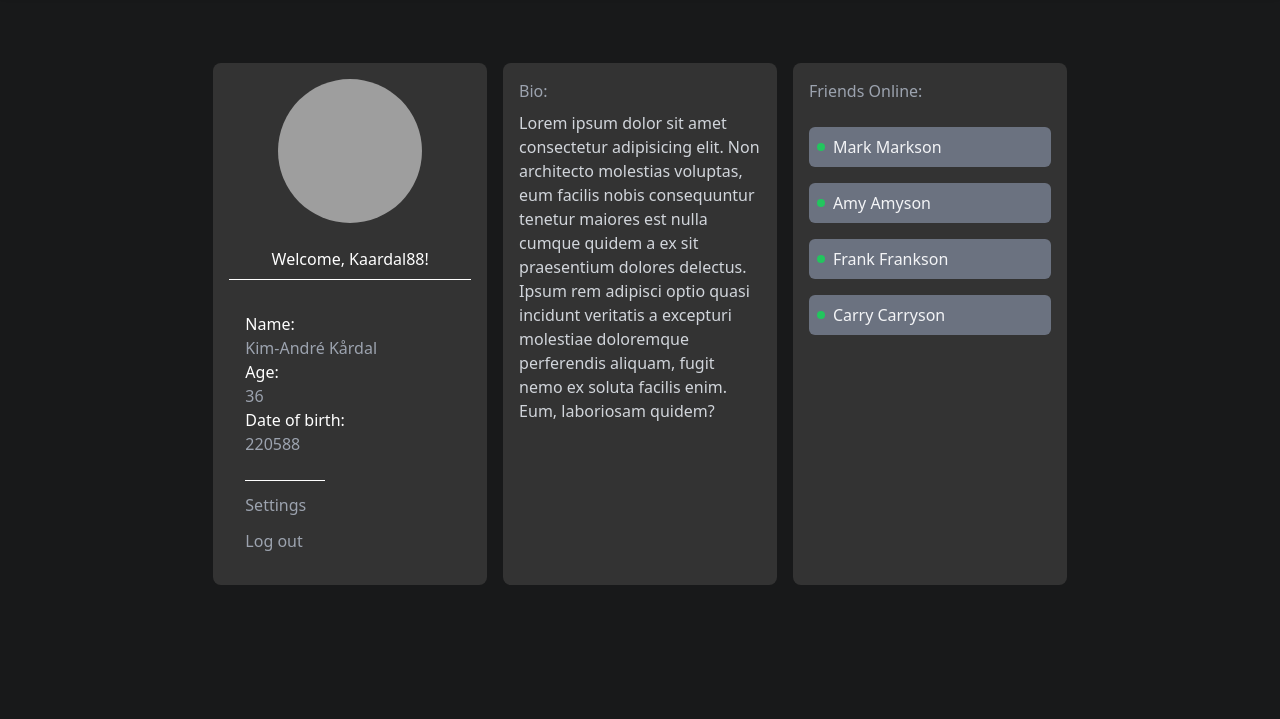
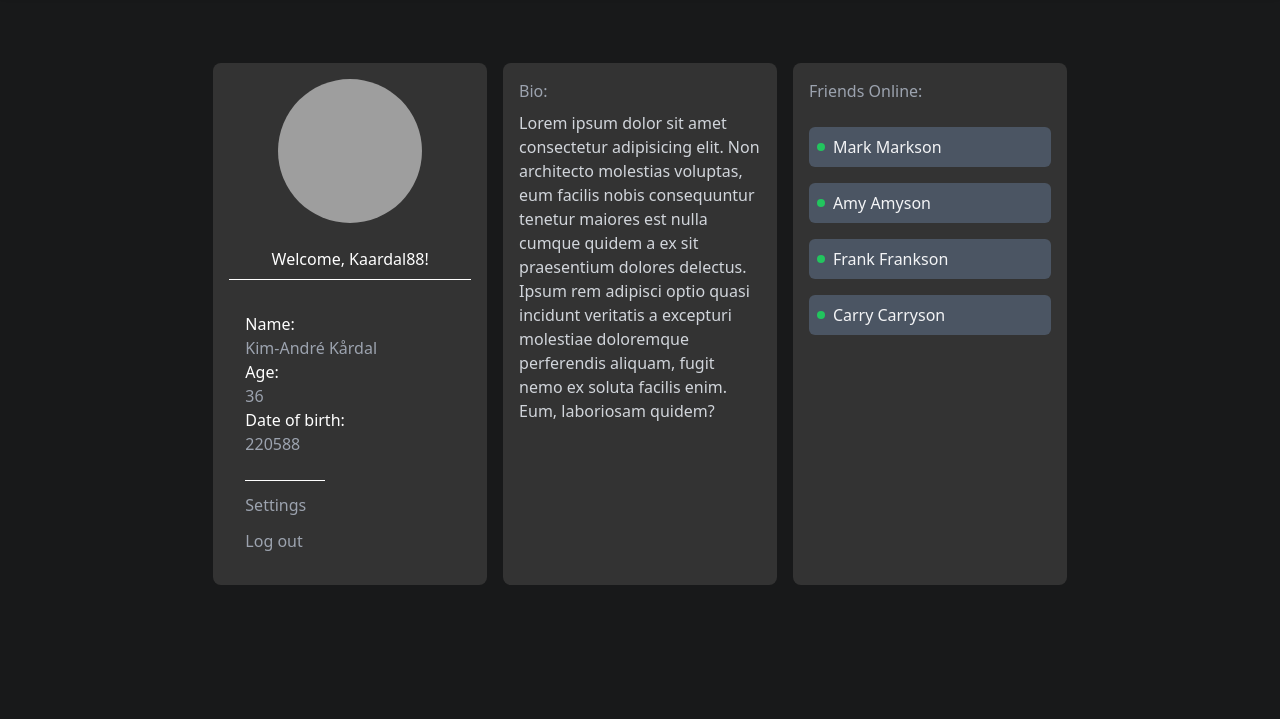
Before and after one commit to Kaardal88/FuzzBuzz, a website: page profile.html in a window 1280 px wide. Shown: the part 81-800 px from the top of the page. Drawn offline with Linux system fonts and the light colour scheme; grey boxes are pictures that could not be loaded.

Commit message:
accessibility work

```diff
--- a/profile.html
+++ b/profile.html
@@ -30,7 +30,7 @@
 
         <!-- Left Column (User Info) -->
         <div class="bg-customGray p-4 rounded-lg flex flex-col items-center space-y-4">
-          <div class="rounded-full"><img src="/images/profileimg-some.png" alt="profile image" class="rounded-full w-36 h-36"></div> <!-- Profile Picture -->
+          <div class="rounded-full"><img src="/images/profileimg-some.png" alt="profile user image" class="rounded-full w-36 h-36"></div> <!-- Profile Picture -->
           <div class="text-white p-2 w-full text-center border-bottom-white">Welcome, Kaardal88!</div>
           <div class="text-white text-left p-4 w-full">
             <p>Name: <p class="text-gray-400">Kim-André Kårdal</p></p>
@@ -53,19 +53,19 @@
         <!-- Right Column (Friends) -->
         <div class="bg-customGray p-4 rounded-lg flex flex-col space-y-4">
           <h2 class="text-gray-400 mb-2">Friends Online:</h2>
-          <div class="bg-gray-500 p-2 rounded-md flex items-center space-x-2">
+          <div class="bg-gray-600 p-2 rounded-md flex items-center space-x-2">
             <div class="w-2 h-2 bg-green-500 rounded-full"></div>
             <p class="text-gray-100">Mark Markson</p>
           </div>
-          <div class="bg-gray-500 p-2 rounded-md flex items-center space-x-2">
+          <div class="bg-gray-600 p-2 rounded-md flex items-center space-x-2">
             <div class="w-2 h-2 bg-green-500 rounded-full"></div>
             <p class="text-gray-100">Amy Amyson</p>
           </div>
-          <div class="bg-gray-500 p-2 rounded-md flex items-center space-x-2">
+          <div class="bg-gray-600 p-2 rounded-md flex items-center space-x-2">
             <div class="w-2 h-2 bg-green-500 rounded-full"></div>
             <p class="text-gray-100">Frank Frankson</p>
           </div>
-          <div class="bg-gray-500 p-2 rounded-md flex items-center space-x-2">
+          <div class="bg-gray-600 p-2 rounded-md flex items-center space-x-2">
             <div class="w-2 h-2 bg-green-500 rounded-full"></div>
             <p class="text-gray-100">Carry Carryson</p>
           </div>
```
Also changed, not shown: css/output.css.
